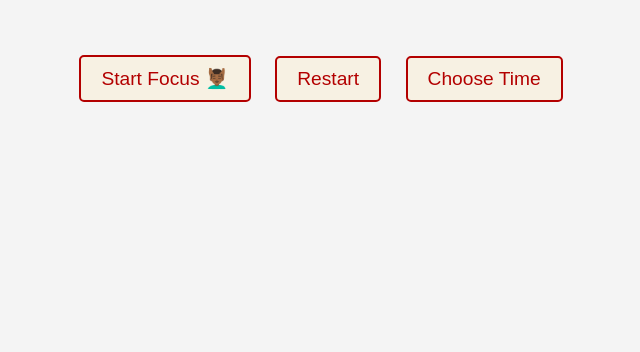
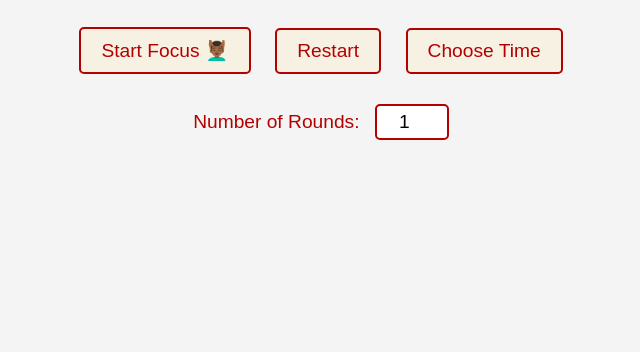
Before and after one commit to ChuksAli/focus-timer, a plain HTML site: page index.html in a window 1280 px wide. Shown: the part 464-816 px from the top of the page, without its empty margins (319-959 px from the left). Drawn offline with Linux system fonts and the light colour scheme.

```diff
--- a/index.html
+++ b/index.html
@@ -21,6 +21,12 @@
             <button class="restart">Restart</button>
             <button class="focus-length">Choose Time</button>
         </div>
+
+        <div class="rounds-input">
+            <label for="rounds">Number of Rounds:</label>
+            <input type="number" id="rounds" name="rounds" min="1" value="1">
+        </div>
+
 </div>
 
 <audio id="chime-sound" src="chime.mp3" preload="auto"></audio>
--- a/styles.css
+++ b/styles.css
@@ -66,3 +66,20 @@ h1 {
 .control-buttons button:focus {
     outline: none;
 }
+
+/* Style for the rounds input field */
+.rounds-input {
+    margin-top: 20px;
+    font-size: 1.2rem;
+    color: #b30000;
+}
+
+.rounds-input input {
+    width: 60px;
+    font-size: 1.2rem;
+    padding: 5px;
+    text-align: center;
+    border: 2px solid #b30000;
+    border-radius: 5px;
+    margin-left: 10px;
+}
```
Also changed, not shown: pomodoro.txt (added).
